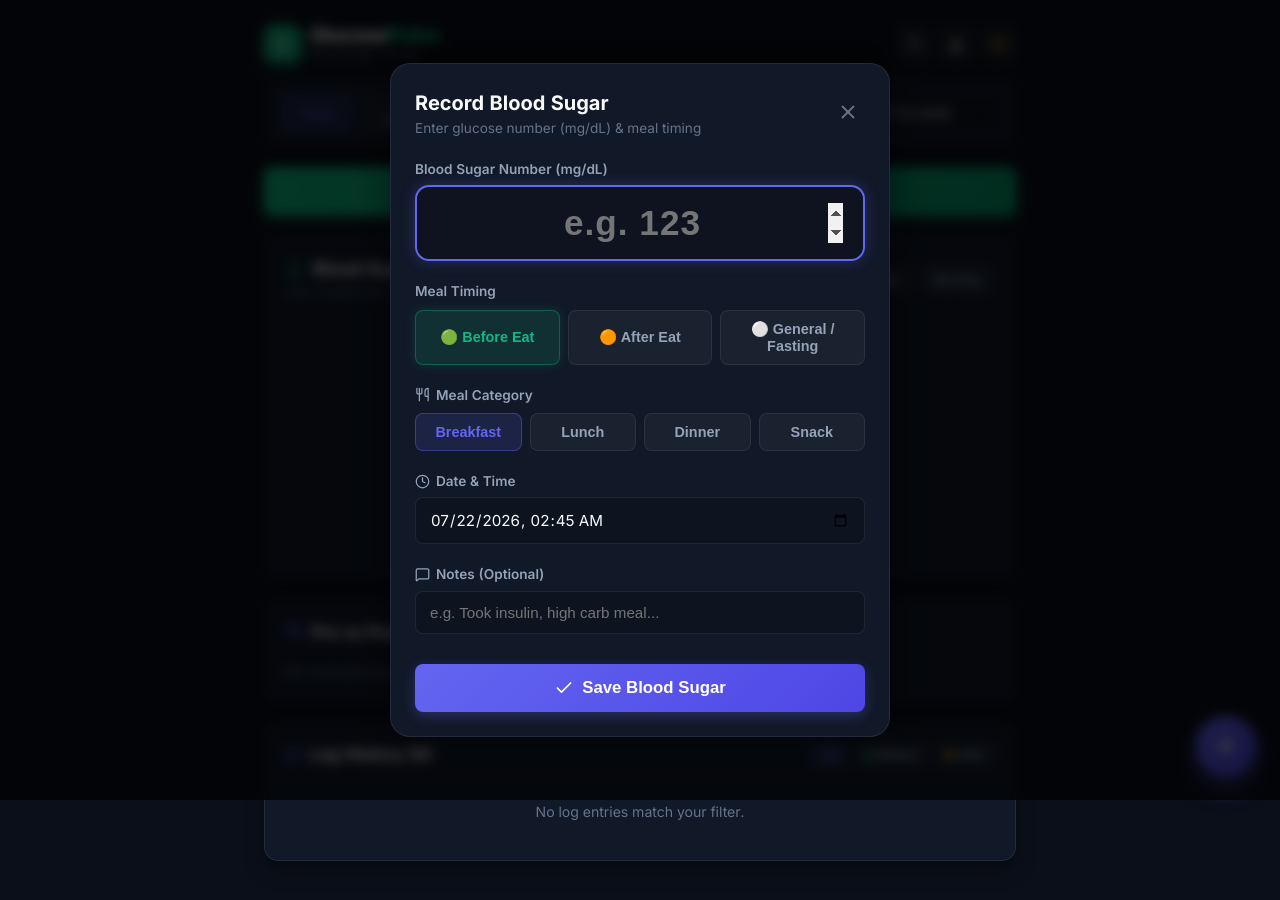
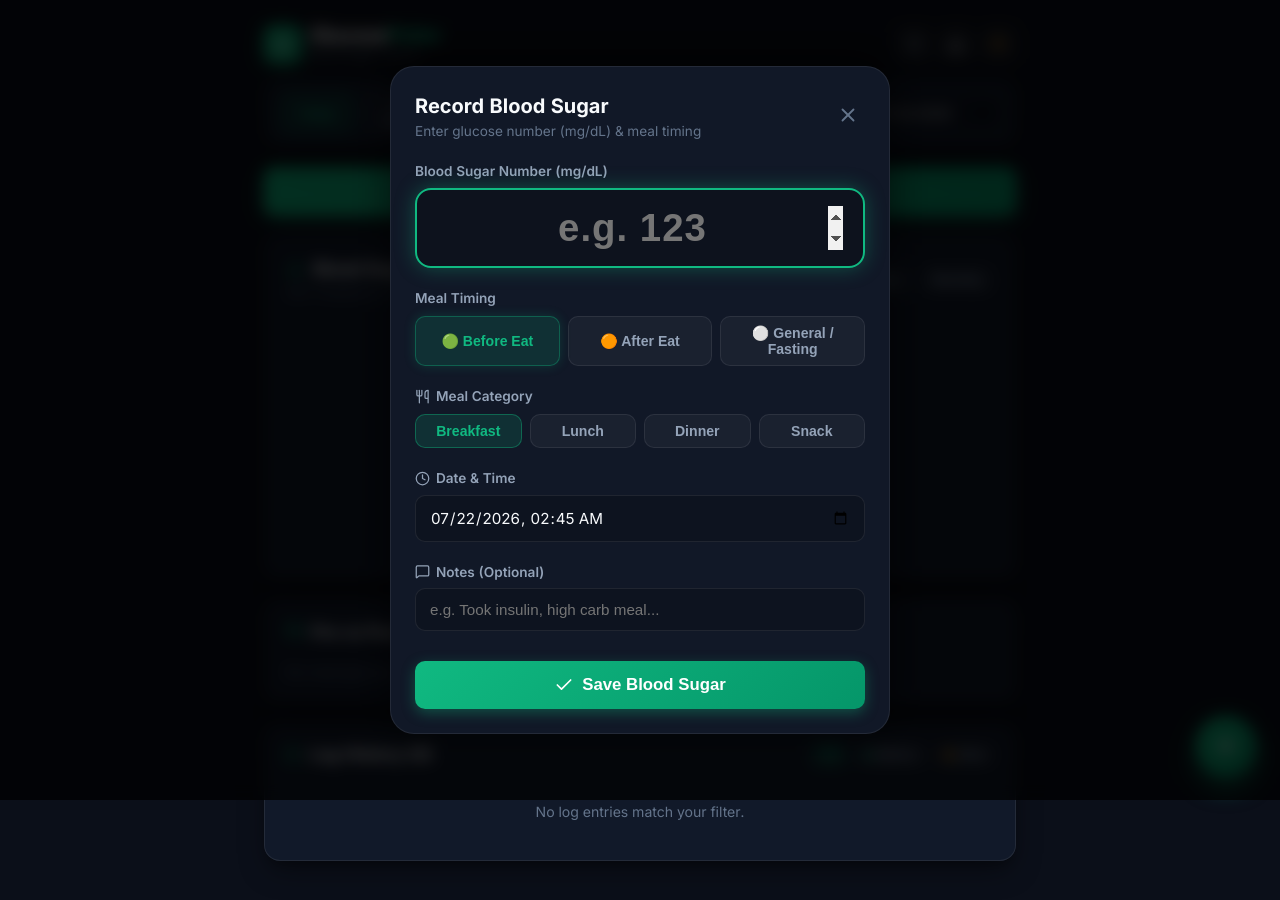
Before and after one commit to muhrezatrih/glucose-tracker, a React (Vite) app: page / in a window 1280 px wide. Both pictures are taken after a click on the button "Record Blood Sugar". Built offline with nearby package versions, Linux system fonts and the light colour scheme; no server answers.

Commit message:
style: apply FAANG-grade spring physics micro-interactions and refined glassmorphism design tokens

```diff
--- a/src/index.css
+++ b/src/index.css
@@ -1,10 +1,10 @@
 :root {
   --bg-main: #0B0F19;
   --bg-card: rgba(21, 30, 47, 0.75);
-  --bg-card-hover: rgba(30, 43, 67, 0.85);
+  --bg-card-hover: rgba(28, 40, 62, 0.85);
   --bg-modal: #111827;
   --border-card: rgba(255, 255, 255, 0.08);
-  --border-focus: #6366F1;
+  --border-focus: #10B981;
 
   --text-primary: #F8FAFC;
   --text-secondary: #94A3B8;
@@ -21,30 +21,32 @@
   --none-color: #3B82F6;
   --none-bg: rgba(59, 130, 246, 0.15);
 
-  --primary: #6366F1;
-  --primary-hover: #4F46E5;
-  --primary-glow: rgba(99, 102, 241, 0.3);
+  --primary: #10B981;
+  --primary-hover: #059669;
+  --primary-glow: rgba(16, 185, 129, 0.35);
 
   --danger: #EF4444;
   --danger-bg: rgba(239, 68, 68, 0.15);
 
-  --radius-sm: 8px;
-  --radius-md: 14px;
-  --radius-lg: 20px;
+  --radius-sm: 10px;
+  --radius-md: 16px;
+  --radius-lg: 24px;
   --radius-full: 9999px;
 
-  --shadow-card: 0 10px 25px -5px rgba(0, 0, 0, 0.4), 0 8px 10px -6px rgba(0, 0, 0, 0.3);
-  --shadow-glow: 0 0 20px rgba(99, 102, 241, 0.25);
+  --shadow-card: 0 12px 30px -5px rgba(0, 0, 0, 0.45), 0 8px 12px -6px rgba(0, 0, 0, 0.3);
+  --shadow-glow: 0 0 25px rgba(16, 185, 129, 0.3);
 
   --font-sans: 'Inter', -apple-system, BlinkMacSystemFont, 'Segoe UI', Roboto, Helvetica, Arial, sans-serif;
+  --ease-spring: cubic-bezier(0.34, 1.56, 0.64, 1);
+  --ease-smooth: cubic-bezier(0.16, 1, 0.3, 1);
 }
 
 [data-theme="light"] {
-  --bg-main: #F1F5F9;
-  --bg-card: rgba(255, 255, 255, 0.85);
-  --bg-card-hover: rgba(255, 255, 255, 0.95);
+  --bg-main: #F8FAFC;
+  --bg-card: rgba(255, 255, 255, 0.9);
+  --bg-card-hover: rgba(255, 255, 255, 0.98);
   --bg-modal: #FFFFFF;
-  --border-card: rgba(0, 0, 0, 0.08);
+  --border-card: rgba(0, 0, 0, 0.07);
 
   --text-primary: #0F172A;
   --text-secondary: #475569;
@@ -58,7 +60,7 @@
   --after-bg: rgba(217, 119, 6, 0.1);
   --after-border: rgba(217, 119, 6, 0.3);
 
-  --shadow-card: 0 10px 25px -5px rgba(0, 0, 0, 0.07), 0 8px 10px -6px rgba(0, 0, 0, 0.04);
+  --shadow-card: 0 10px 25px -5px rgba(0, 0, 0, 0.06), 0 8px 10px -6px rgba(0, 0, 0, 0.03);
 }
 
 * {
@@ -76,18 +78,18 @@ body {
   line-height: 1.5;
   overflow-x: hidden;
   font-variant-numeric: tabular-nums;
-  transition: background-color 0.3s ease, color 0.3s ease;
+  transition: background-color 0.3s var(--ease-smooth), color 0.3s var(--ease-smooth);
 }
 
 /* Glassmorphism Card Utility */
 .glass-card {
   background: var(--bg-card);
-  backdrop-filter: blur(12px);
-  -webkit-backdrop-filter: blur(12px);
+  backdrop-filter: blur(14px);
+  -webkit-backdrop-filter: blur(14px);
   border: 1px solid var(--border-card);
   border-radius: var(--radius-md);
   box-shadow: var(--shadow-card);
-  transition: transform 0.2s ease, border-color 0.2s ease, box-shadow 0.2s ease;
+  transition: transform 0.2s var(--ease-smooth), border-color 0.2s var(--ease-smooth), box-shadow 0.2s var(--ease-smooth);
 }
 
 .glass-card:hover {
@@ -99,7 +101,7 @@ body {
   max-width: 800px;
   margin: 0 auto;
   padding: 16px;
-  padding-bottom: 100px; /* Space for bottom nav */
+  padding-bottom: 100px;
 }
 
 @media (min-width: 768px) {
@@ -109,7 +111,7 @@ body {
   }
 }
 
-/* Buttons */
+/* Buttons with Tactile Spring Micro-Interactions */
 .btn {
   display: inline-flex;
   align-items: center;
@@ -121,29 +123,33 @@ body {
   border-radius: var(--radius-sm);
   border: none;
   cursor: pointer;
-  transition: all 0.2s ease;
+  transition: transform 0.2s var(--ease-spring), background 0.2s ease, box-shadow 0.2s ease;
   min-height: 44px;
 }
 
+.btn:active {
+  transform: scale(0.95);
+}
+
 .btn-primary {
-  background: linear-gradient(135deg, #6366F1 0%, #4F46E5 100%);
+  background: linear-gradient(135deg, #10B981 0%, #059669 100%);
   color: #FFFFFF;
   box-shadow: 0 4px 14px var(--primary-glow);
 }
 
 .btn-primary:hover {
-  transform: translateY(-1px);
+  transform: translateY(-1px) scale(1.01);
   box-shadow: 0 6px 20px var(--primary-glow);
 }
 
 .btn-secondary {
-  background: rgba(255, 255, 255, 0.06);
+  background: rgba(255, 255, 255, 0.05);
   color: var(--text-primary);
   border: 1px solid var(--border-card);
 }
 
 .btn-secondary:hover {
-  background: rgba(255, 255, 255, 0.12);
+  background: rgba(255, 255, 255, 0.1);
 }
 
 .btn-icon {
@@ -162,24 +168,28 @@ body {
 
 .pill-btn {
   flex: 1;
-  min-width: 90px;
-  padding: 10px 14px;
+  min-width: 80px;
+  padding: 8px 12px;
   border-radius: var(--radius-sm);
   border: 1px solid var(--border-card);
   background: rgba(255, 255, 255, 0.04);
   color: var(--text-secondary);
   font-weight: 600;
-  font-size: 0.9rem;
+  font-size: 0.88rem;
   cursor: pointer;
   display: flex;
   align-items: center;
   justify-content: center;
   gap: 6px;
-  transition: all 0.2s ease;
+  transition: transform 0.2s var(--ease-spring), background 0.2s ease, color 0.2s ease, border-color 0.2s ease;
 }
 
 .pill-btn:hover {
   background: rgba(255, 255, 255, 0.08);
+}
+
+.pill-btn:active {
+  transform: scale(0.95);
 }
 
 .pill-btn.active-before {
@@ -197,9 +207,9 @@ body {
 }
 
 .pill-btn.active-primary {
-  background: rgba(99, 102, 241, 0.15);
+  background: rgba(16, 185, 129, 0.15);
   color: var(--primary);
-  border-color: rgba(99, 102, 241, 0.4);
+  border-color: rgba(16, 185, 129, 0.4);
 }
 
 /* Badges */
@@ -211,24 +221,6 @@ body {
   border-radius: var(--radius-full);
   font-size: 0.8rem;
   font-weight: 600;
-  text-transform: capitalize;
-}
-
-.badge-before {
-  background: var(--before-bg);
-  color: var(--before-color);
-  border: 1px solid var(--before-border);
-}
-
-.badge-after {
-  background: var(--after-bg);
-  color: var(--after-color);
-  border: 1px solid var(--after-border);
-}
-
-.badge-none {
-  background: var(--none-bg);
-  color: var(--none-color);
 }
 
 /* Numeric Big Input */
@@ -242,11 +234,11 @@ body {
 .bp-number-input {
   width: 100%;
   padding: 16px 20px;
-  font-size: 2.2rem;
-  font-weight: 700;
+  font-size: 2.4rem;
+  font-weight: 800;
   text-align: center;
   color: var(--text-primary);
-  background: rgba(0, 0, 0, 0.2);
+  background: rgba(0, 0, 0, 0.25);
   border: 2px solid var(--border-card);
   border-radius: var(--radius-md);
   outline: none;
@@ -257,15 +249,15 @@ body {
 
 .bp-number-input:focus {
   border-color: var(--primary);
-  box-shadow: 0 0 15px var(--primary-glow);
+  box-shadow: 0 0 20px var(--primary-glow);
 }
 
 /* Modal / Bottom Sheet */
 .modal-overlay {
   position: fixed;
   inset: 0;
-  background: rgba(0, 0, 0, 0.7);
-  backdrop-filter: blur(6px);
+  background: rgba(0, 0, 0, 0.75);
+  backdrop-filter: blur(8px);
   z-index: 100;
   display: flex;
   align-items: flex-end;
@@ -289,8 +281,8 @@ body {
   border-top-right-radius: var(--radius-lg);
   border: 1px solid var(--border-card);
   padding: 24px;
-  box-shadow: 0 -10px 40px rgba(0, 0, 0, 0.5);
-  animation: slideUp 0.25s cubic-bezier(0.16, 1, 0.3, 1) forwards;
+  box-shadow: 0 -10px 40px rgba(0, 0, 0, 0.6);
+  animation: slideUp 0.25s var(--ease-smooth) forwards;
 }
 
 @media (min-width: 640px) {
@@ -317,16 +309,16 @@ body {
   width: 60px;
   height: 60px;
   border-radius: var(--radius-full);
-  background: linear-gradient(135deg, #6366F1 0%, #4F46E5 100%);
+  background: linear-gradient(135deg, #10B981 0%, #059669 100%);
   color: #FFFFFF;
   display: flex;
   align-items: center;
   justify-content: center;
-  box-shadow: 0 10px 25px rgba(99, 102, 241, 0.5);
+  box-shadow: 0 10px 25px rgba(16, 185, 129, 0.5);
   border: none;
   cursor: pointer;
   z-index: 90;
-  transition: transform 0.2s cubic-bezier(0.34, 1.56, 0.64, 1);
+  transition: transform 0.25s var(--ease-spring);
 }
 
 .fab-add:hover {
@@ -334,7 +326,7 @@ body {
 }
 
 .fab-add:active {
-  transform: scale(0.95);
+  transform: scale(0.92);
 }
 
 /* Bottom Nav bar for mobile */
@@ -376,11 +368,11 @@ body {
   color: var(--primary);
 }
 
-/* Grid layout for analytics */
+/* Grid layout */
 .grid-2 {
   display: grid;
   grid-template-columns: 1fr;
-  gap: 16px;
+  gap: 14px;
 }
 
 @media (min-width: 640px) {
```
